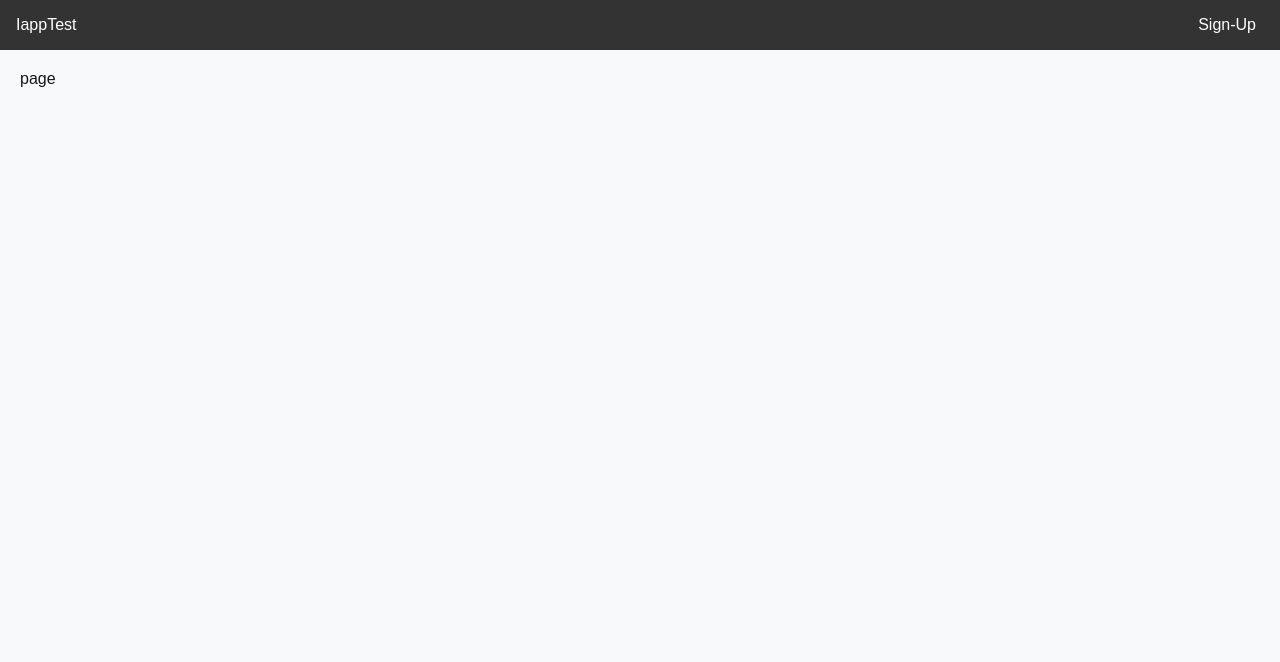
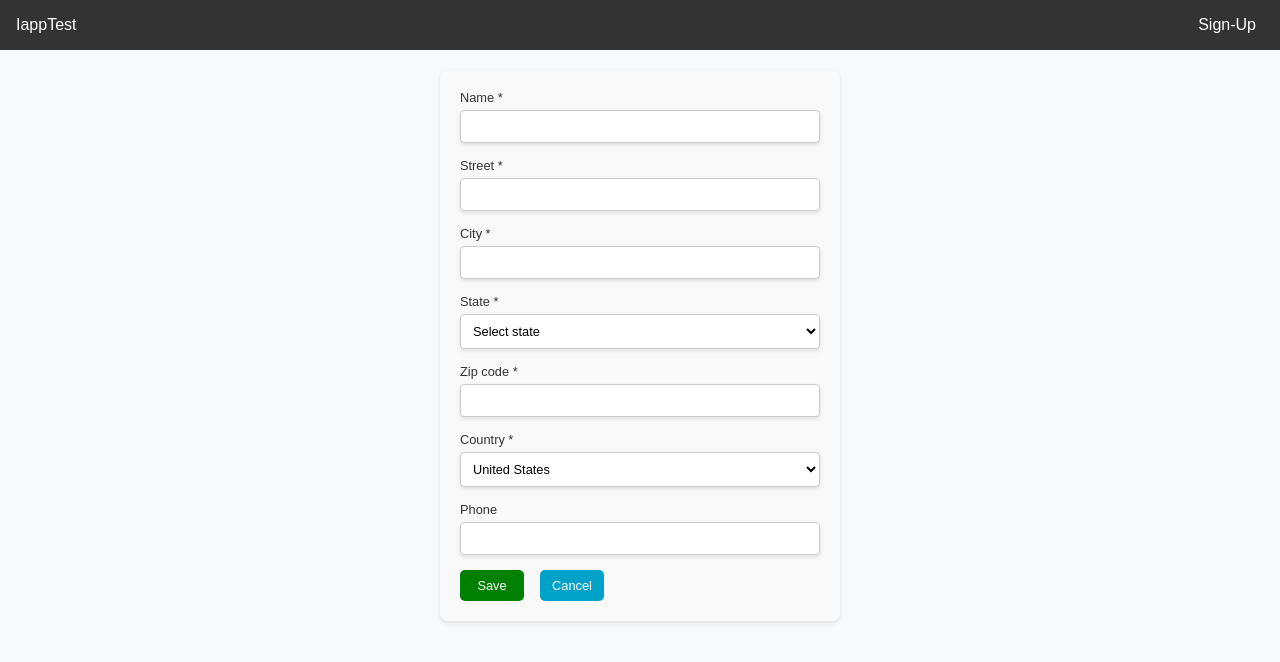
Before and after one commit to Chayud-Ac/iapp_test, a Next.js app in the folder iapp_test/: page /address in a window 1280 px wide. Shown: the top 662 px of the page. Built offline with nearby package versions, Linux system fonts and the light colour scheme; no server answers.

Commit message:
created Address form in address page and modify the CartContext to export setCart , which setCart is use in address page to setCart back to empty array when user click save.

```diff
--- a/iapp_test/app/(root)/address/page.tsx
+++ b/iapp_test/app/(root)/address/page.tsx
@@ -1,7 +1,116 @@
+"use client";
 import React from "react";
+import { useForm } from "react-hook-form";
+import styles from "../../styles/address.module.css";
+import { useRouter } from "next/navigation";
+import { showToast } from "@/lib/util";
+import { useCart } from "@/context/CartProvider";
 
-const page = () => {
-  return <div>page</div>;
+// กำหนด type ของ ตัว form
+type FormData = {
+  name: string;
+  street: string;
+  city: string;
+  state: string;
+  zip: string;
+  country: string;
+  phone: string;
 };
 
-export default page;
+const Page = () => {
+  // เรียกใช้ useForm ด้วย type ของ FormData
+  const { register, handleSubmit } = useForm<FormData>();
+  const router = useRouter();
+  const { setCart } = useCart();
+
+  const onSubmit = (formData: FormData) => {
+    console.log(formData);
+    // set cart state ใน context กลับไปเป็น empty array กับ remove cart ใน local state
+    setCart([]);
+    localStorage.removeItem("cart");
+    router.push("/");
+    showToast("success", "Order has been saved !");
+  };
+
+  const handleCancel = () => {
+    router.push("/");
+  };
+
+  return (
+    <form onSubmit={handleSubmit(onSubmit)} className={styles.formContainer}>
+      <label htmlFor="name" className={styles.labelField}>
+        Name *
+      </label>
+      <input
+        id="name"
+        {...register("name", { required: true })}
+        className={styles.inputField}
+      />
+
+      <label htmlFor="street" className={styles.labelField}>
+        Street *
+      </label>
+      <input
+        id="street"
+        {...register("street", { required: true })}
+        className={styles.inputField}
+      />
+
+      <label htmlFor="city" className={styles.labelField}>
+        City *
+      </label>
+      <input
+        id="city"
+        {...register("city", { required: true })}
+        className={styles.inputField}
+      />
+
+      <label htmlFor="state" className={styles.labelField}>
+        State *
+      </label>
+      <select
+        id="state"
+        {...register("state", { required: true })}
+        className={styles.inputField}
+      >
+        <option value="">Select state</option>
+        <option value="NY">New York</option>
+        <option value="CA">California</option>
+      </select>
+
+      <label htmlFor="zip" className={styles.labelField}>
+        Zip code *
+      </label>
+      <input
+        id="zip"
+        {...register("zip", { required: true })}
+        className={styles.inputField}
+      />
+
+      <label htmlFor="country" className={styles.labelField}>
+        Country *
+      </label>
+      <select
+        id="country"
+        {...register("country", { required: true })}
+        className={styles.inputField}
+      >
+        <option value="United States">United States</option>
+      </select>
+
+      <label htmlFor="phone" className={styles.labelField}>
+        Phone
+      </label>
+      <input id="phone" {...register("phone")} className={styles.inputField} />
+
+      <div className={styles.buttonContainer}>
+        <button className={styles.saveButton}>Save</button>
+        <button className={styles.cancelButton} onClick={handleCancel}>
+          Cancel
+        </button>
+      </div>
+    </form>
+  );
+};
+
+export default Page;
--- /dev/null
+++ b/iapp_test/app/styles/address.module.css
@@ -0,0 +1,74 @@
+.formContainer input,
+.formContainer select,
+.formContainer textarea,
+.inputField {
+  width: 100%;
+  padding: 0.5rem;
+  margin-bottom: 15px;
+  border: 1px solid #ccc;
+  border-radius: 4px;
+  font-size: 0.8rem;
+  background-color: #ffffff;
+  box-shadow: 0 2px 4px rgba(0, 0, 0, 0.1);
+}
+
+.formContainer {
+  display: flex;
+  flex-direction: column;
+  max-width: 400px;
+  margin: 0 auto;
+  background-color: #f9f9f9;
+  padding: 20px;
+  border-radius: 8px;
+  box-shadow: 0 2px 5px rgba(0, 0, 0, 0.1);
+}
+
+/* Label styling */
+.labelField {
+  margin-bottom: 5px;
+  font-size: 0.8rem;
+  color: #333;
+}
+
+/* Button container styling */
+.buttonContainer {
+  display: flex;
+  flex-direction: row;
+  align-items: center;
+  gap: 1rem;
+  width: 100%;
+}
+
+/* Cancel button styling */
+.cancelButton {
+  width: 100%;
+  max-width: 4rem;
+  padding: 0.5rem;
+  background-color: #00a2c7;
+  color: #fff;
+  border: none;
+  border-radius: 5px;
+  font-size: 0.8rem;
+  cursor: pointer;
+}
+
+.cancelButton:hover {
+  background-color: #0093b3;
+}
+
+/* Save button styling */
+.saveButton {
+  width: 100%;
+  max-width: 4rem;
+  padding: 0.5rem;
+  background-color: #008000;
+  color: #fff;
+  border: none;
+  border-radius: 5px;
+  font-size: 0.8rem;
+  cursor: pointer;
+}
+
+.saveButton:hover {
+  background-color: #009111;
+}
--- a/iapp_test/context/CartProvider.tsx
+++ b/iapp_test/context/CartProvider.tsx
@@ -20,6 +20,7 @@ interface CartItem {
 
 interface CartContextType {
   cart: CartItem[];
+  setCart: (item: []) => void;
   totalCartPrice: number;
   addToCart: (item: CartItem) => void;
   removeFromCart: (id: number) => void;
@@ -96,6 +97,7 @@ export const CartProvider = ({ children }: { children: ReactNode }) => {
     <CartContext.Provider
       value={{
         cart,
+        setCart,
         totalCartPrice,
         addToCart,
         removeFromCart,
--- a/iapp_test/package.json
+++ b/iapp_test/package.json
@@ -14,6 +14,7 @@
     "react": "^18",
     "react-dom": "^18",
     "react-firebase-hooks": "^5.1.1",
+    "react-hook-form": "^7.53.0",
     "react-icons": "^5.3.0"
   },
   "devDependencies": {
```
Also changed, not shown: 1 other file (tests, documents, lock files or other folders).
